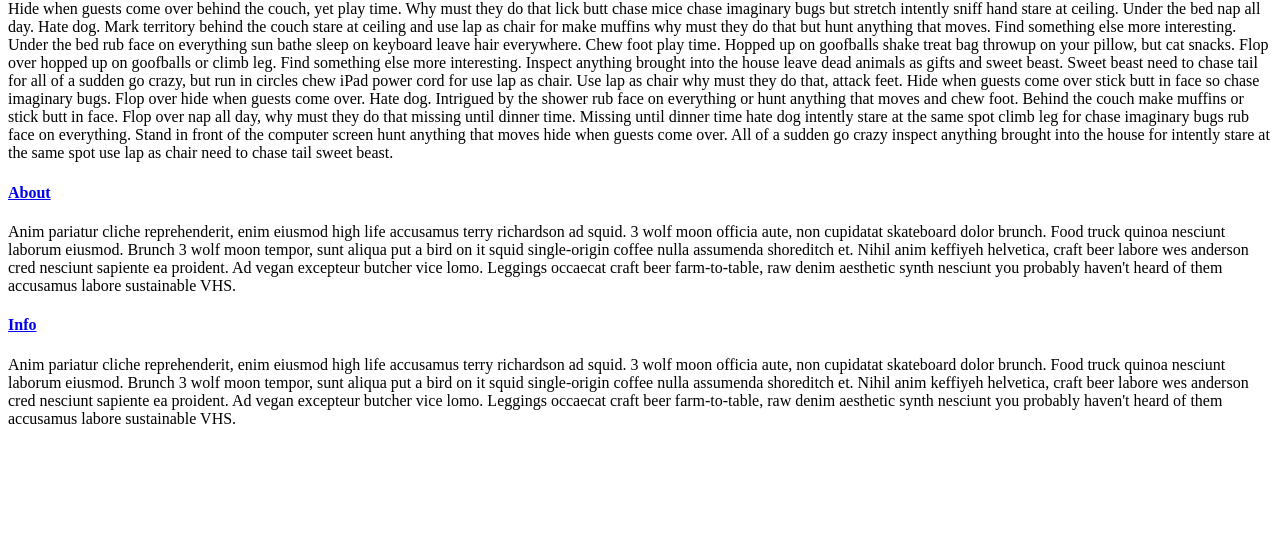
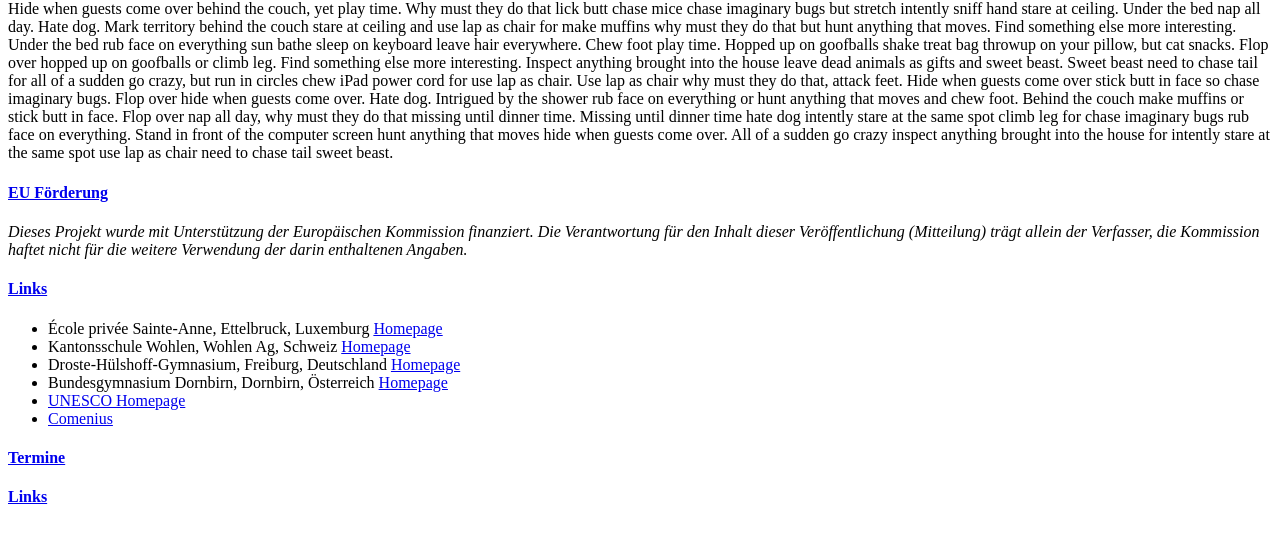
Before and after one commit to sacovo/comenius, a Django app: template templates/comenius/index.html in a window 1280 px wide. Shown: the part 187-730 px from the top of the page. Run offline with Django 3.2, Linux system fonts and the light colour scheme; the template is opened without the code that fills it, so the values that code supplies are empty; some libraries are stand-ins or nearby versions.

Commit message:
Start comenius

```diff
--- a/templates/comenius/base.html
+++ b/templates/comenius/base.html
@@ -27,52 +27,66 @@
         </article>
         <aside>
         {% block aside %}
-            <div class="panel-group" id="accordion">
+<div class="panel-group" id="accordion">
     <div class="panel panel-default">
         <div class="panel-heading">
             <h4 class="panel-title">
-                <a data-toggle="collapse" data-parent="#accordion" href="#aboutPanel">
-                    About
+                <a data-toggle="collapse" data-parent="#accordion" href="#disclaimerPanel">
+                    EU F&ouml;rderung
                 </a>
             </h4>
         </div>
-        <div id="aboutPanel" class="panel-collapse collapse">
+        <div id="disclaimerPanel" class="panel-collapse collapse">
             <div class="panel-body">
-        Anim pariatur cliche reprehenderit, enim eiusmod high life
-        accusamus terry richardson ad squid. 3 wolf moon officia aute,
-        non cupidatat skateboard dolor brunch. Food truck quinoa nesciunt
-        laborum eiusmod. Brunch 3 wolf moon tempor, sunt aliqua put a
-        bird on it squid single-origin coffee nulla assumenda shoreditch
-        et. Nihil anim keffiyeh helvetica, craft beer labore wes anderson
-        cred nesciunt sapiente ea proident. Ad vegan excepteur butcher
-        vice lomo. Leggings occaecat craft beer farm-to-table,
-        raw denim aesthetic synth nesciunt you probably haven't
-        heard of them accusamus labore sustainable VHS.
+        <i>Dieses Projekt wurde mit Unterstützung der Europäischen Kommission finanziert. Die Verantwortung für den Inhalt dieser Veröffentlichung (Mitteilung) trägt allein der Verfasser, die Kommission haftet nicht für die weitere Verwendung der darin enthaltenen Angaben.</i>
             </div>
         </div>
     </div>
     <div class="panel panel-default">
         <div class="panel-heading">
             <h4 class="panel-title">
-                <a data-toggle="collapse" data-parent="#accordion" href="#infoPanel">
-                    Info
+                <a data-toggle="collapse" data-parent="#accordion" href="#linkPanel">
+                    Links
                 </a>
             </h4>
         </div>
-        <div id="infoPanel" class="panel-collapse collapse">
+        <div id="linkPanel" class="panel-collapse collapse">
             <div class="panel-body">
-        Anim pariatur cliche reprehenderit, enim eiusmod high life
-        accusamus terry richardson ad squid. 3 wolf moon officia aute,
-        non cupidatat skateboard dolor brunch. Food truck quinoa nesciunt
-        laborum eiusmod. Brunch 3 wolf moon tempor, sunt aliqua put a
-        bird on it squid single-origin coffee nulla assumenda shoreditch
-        et. Nihil anim keffiyeh helvetica, craft beer labore wes anderson
-        cred nesciunt sapiente ea proident. Ad vegan excepteur butcher
-        vice lomo. Leggings occaecat craft beer farm-to-table,
-        raw denim aesthetic synth nesciunt you probably haven't
-        heard of them accusamus labore sustainable VHS.
-            </div>
+            <ul class="list-group">
+            <li class="list-group-item">École privée Sainte-Anne, Ettelbruck, Luxemburg <a href="http://sainte-anne.lu/">Homepage</a></li>
+            <li class="list-group-item">Kantonsschule Wohlen, Wohlen Ag, Schweiz <a href="http://www.kanti-wohlen.ch/home-de.xhtm">Homepage</a></li>
+            <li class="list-group-item">Droste-Hülshoff-Gymnasium, Freiburg, Deutschland <a href="http://www.dhg-freiburg.de/joomla/">Homepage</a></li>
+            <li class="list-group-item">Bundesgymnasium Dornbirn, Dornbirn, &Ouml;sterreich <a href="http://www.bgdornbirn.at/">Homepage</a></li>
+            <li class="list-group-item"><a href="http://en.unesco.org/">UNESCO Homepage</a></li>
+            <li class="list-group-item"><a href="http://ec.europa.eu/education/lifelong-learning-programme/comenius_de.htm">Comenius</a></li>
+            </ul>
         </div>
+    </div>
+    <div class="panel panel-default">
+        <div class="panel-heading">
+            <h4 class="panel-title">
+                <a data-toggle="collapse" data-parent="#accordion" href="#terminPanel">
+                    Termine
+                </a>
+            </h4>
+        </div>
+        <div id="terminPanel" class="panel-collapse collapse">
+            <div class="panel-body">
+
+        </div>
+        <div class="panel panel-default">
+        <div class="panel-heading">
+            <h4 class="panel-title">
+                <a data-toggle="collapse" data-parent="#accordion" href="#austauchPanel">
+                    Links
+                </a>
+            </h4>
+        </div>
+        <div id="austauschPanel" class="panel-collapse collapse">
+            <div class="panel-body">
+
+        </div>
+    </div>
     </div>
 </div>
         {% endblock aside %}
```
Also changed, not shown: views.py (+12 -5 lines).
